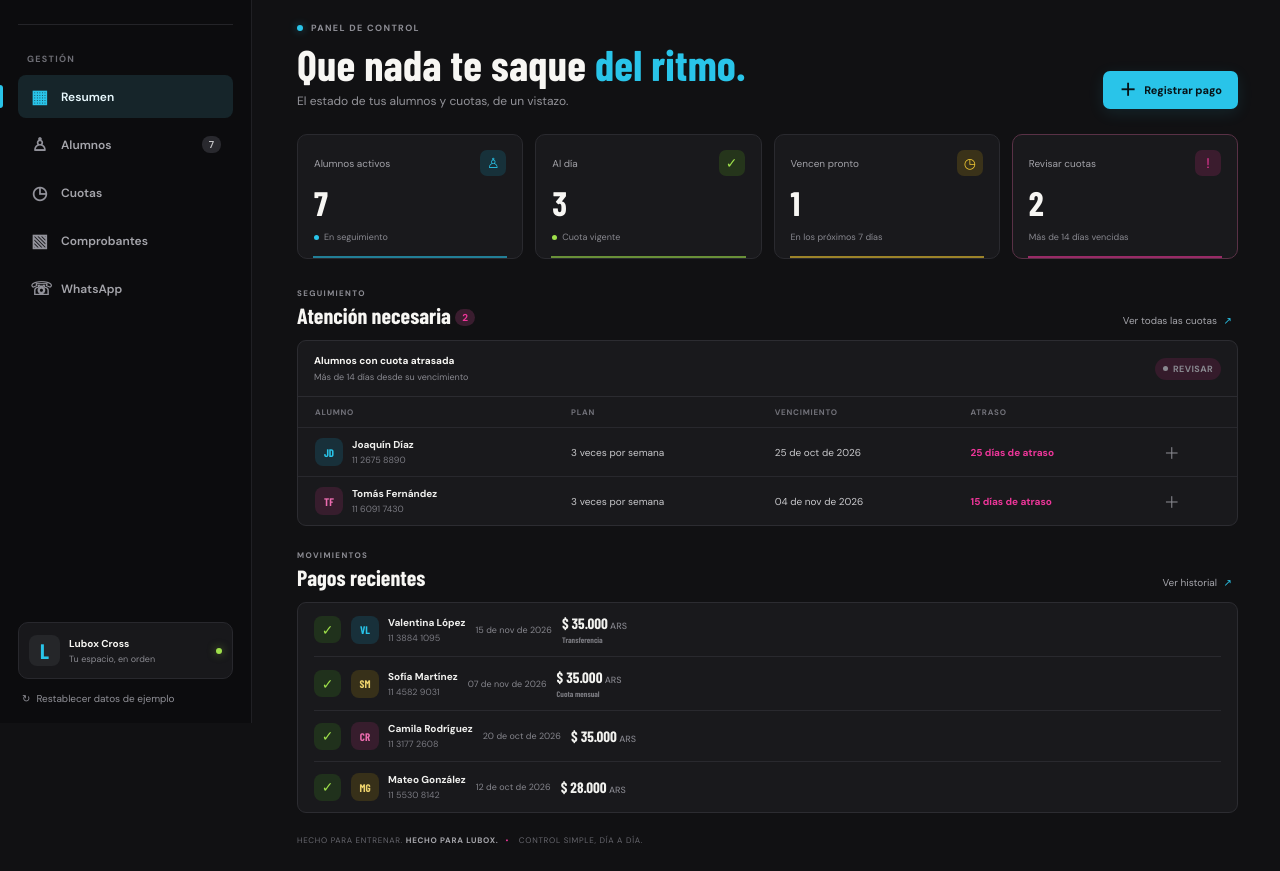
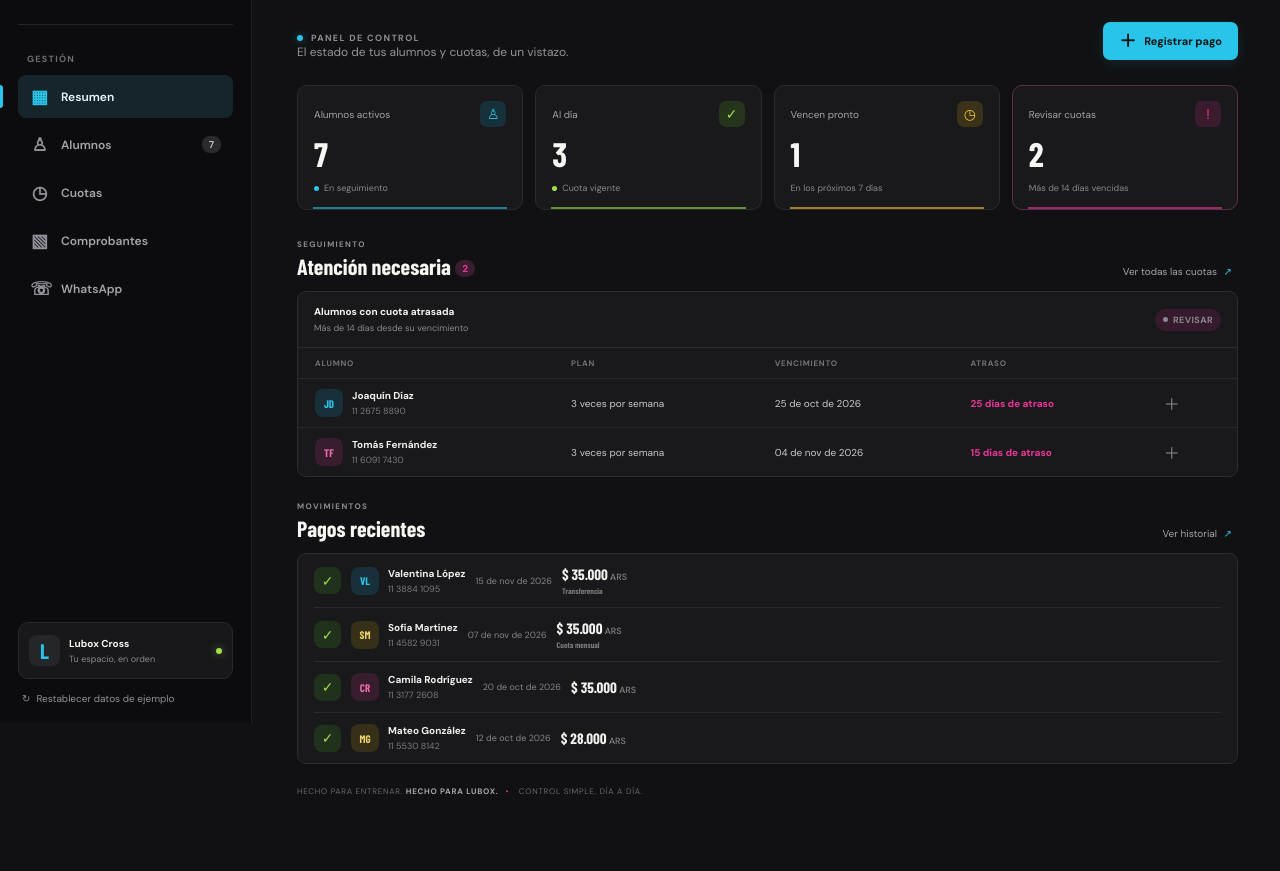
Before and after one commit to nicolasojeda26/Lubox, a plain HTML site: page index.html in a window 1280 px wide. Shown: the part 77-948 px from the top of the page. After the commit the page ends 899 px from the top, so only its background shows below. Drawn offline with nearby package versions, Linux system fonts and the light colour scheme; no server answers; a web font is replaced by a local one.

Commit message:
Remove dashboard headline

```diff
--- a/index.html
+++ b/index.html
@@ -51,7 +51,7 @@
       </header>
 
       <section class="view active" id="view-inicio">
-        <div class="welcome-row"><div><div class="eyebrow"><span></span> PANEL DE CONTROL</div><h1>Que nada te saque <em>del ritmo.</em></h1><p class="intro">El estado de tus alumnos y cuotas, de un vistazo.</p></div><button class="button button-primary" data-open="payment"><span>＋</span> Registrar pago</button></div>
+        <div class="welcome-row"><div><div class="eyebrow"><span></span> PANEL DE CONTROL</div><p class="intro">El estado de tus alumnos y cuotas, de un vistazo.</p></div><button class="button button-primary" data-open="payment"><span>＋</span> Registrar pago</button></div>
         <div class="stat-grid">
           <article class="stat-card"><div class="stat-top"><span>Alumnos activos</span><span class="stat-icon cyan">♙</span></div><strong id="stat-total">0</strong><small><span class="mini-dot cyan-dot"></span>En seguimiento</small><div class="stat-line cyan-line"></div></article>
           <article class="stat-card"><div class="stat-top"><span>Al día</span><span class="stat-icon lime">✓</span></div><strong id="stat-current">0</strong><small><span class="mini-dot lime-dot"></span>Cuota vigente</small><div class="stat-line lime-line"></div></article>
```
